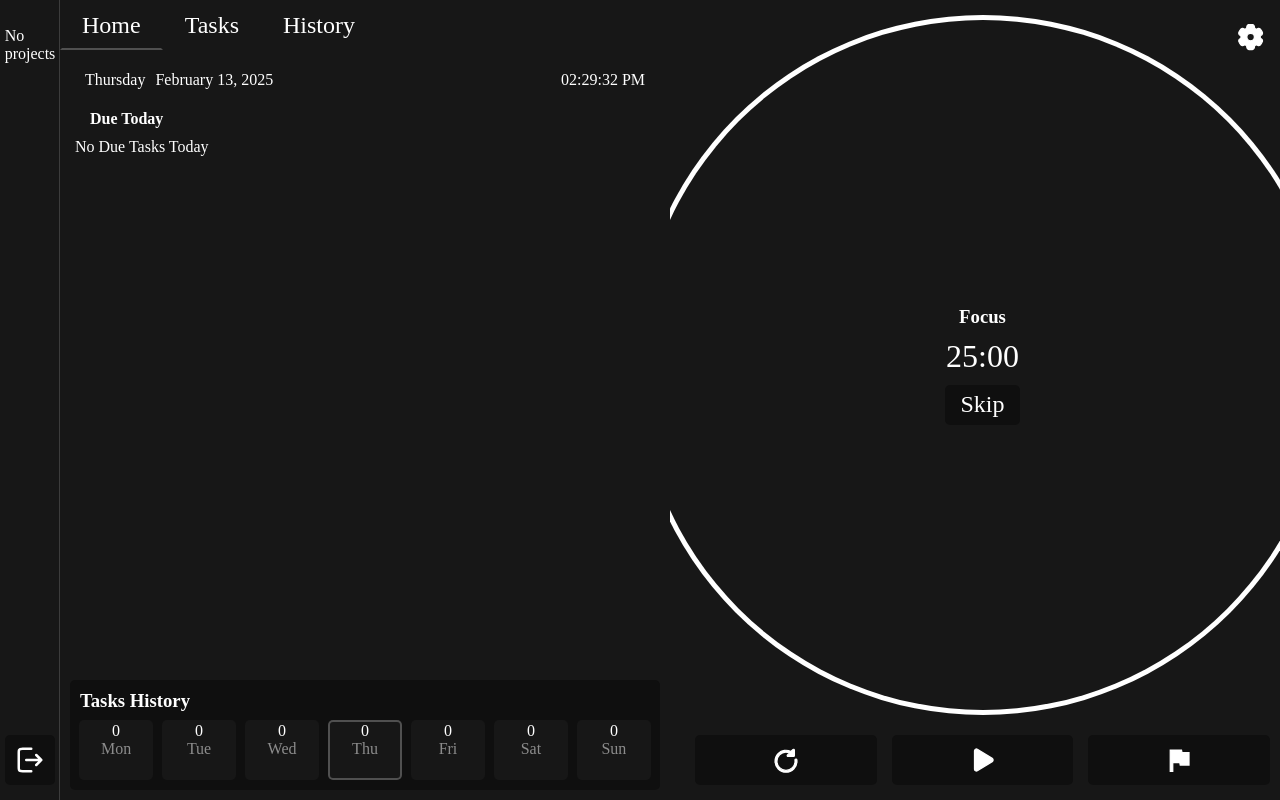
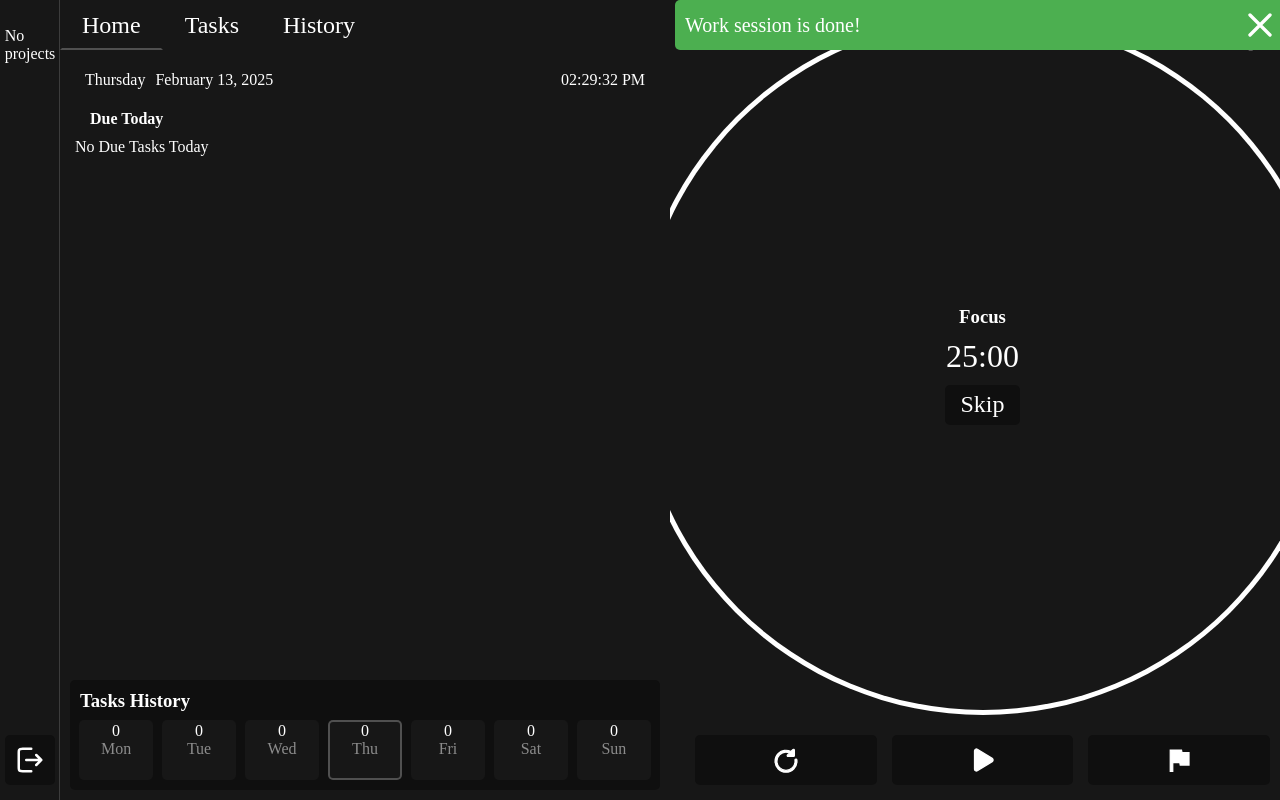
Before and after one commit to Stefan0712/get-it-done, a React (Create React App) app: page / in a window 1280 px wide. Built offline with nearby package versions, Linux system fonts and the light colour scheme; a web font is replaced by a local one.

Commit message:
Created a message modal with stylings and a slide in animation

```diff
--- /dev/null
+++ b/src/components/Pomodoro/MessageModal.js
@@ -0,0 +1,53 @@
+import { IconLibrary } from '../../IconLibrary';
+import { useEffect } from 'react';
+
+
+const MessageModal = ({data, closeModal}) => {
+    const messageModal = {
+        width: '100%',
+        height: '50px',
+        gap: '10px',
+        display: 'flex',
+        position: 'absolute',
+        top: '0',
+        left: '5px',
+        zIndex: '20',
+        backgroundColor: data.type === 'success' ? '#4CAF50' : '#E53935',
+        borderRadius: '5px'
+    };
+
+    const modalContent = {
+        width: 'calc(100% - 60px)',
+        height: '50px',
+        display: 'flex',
+        alignItems: 'center',
+        paddingLeft: '10px',
+        fontSize: '20px'
+    };
+    const modalButton = {
+        backgroundColor: 'transparent',
+        border: 'none',
+        marginLeft: 'auto',
+        height: '50px',
+        width: '50px',
+        display: 'flex',
+        alignItems: 'center',
+        justifyContent: 'center'
+    };
+    const modalIcon = {
+        height: '40px',
+        width: '40px'
+    };
+
+
+    return (
+        <div style={messageModal} className='slideInFromTop'>
+            <div style={modalContent}>
+                <p>{data.msg}</p>
+            </div>
+            <button style={modalButton} onClick={closeModal}><img style={modalIcon} src={IconLibrary.Close} alt='close message modal' /></button>
+        </div>
+     );
+}
+
+export default MessageModal;
--- a/src/components/Pomodoro/Pomodoro.js
+++ b/src/components/Pomodoro/Pomodoro.js
@@ -4,6 +4,7 @@ import { useState, useEffect } from 'react';
 import PomodoroSettings from './PomodoroSettings';
 import { useSelector, useDispatch } from 'react-redux';
 import { addToHistory } from '../../store/appSettingsSlice';
+import MessageModal from './MessageModal';
 
 const Pomodoro = () => {
     const [showSettings, setShowSettings] = useState(false);
@@ -19,6 +20,8 @@ const Pomodoro = () => {
     const [focusSessions, setFocusSessions] = useState(0);
     const [breaks, setBreaks] = useState(0);
     const [longBreaks, setLongBreaks] = useState(0);
+
+    const [message, setMessage] = useState({type: 'success', msg: 'Work session is done!'});
 
     // Total cycles before long break
     const totalCycles = settings.longBreakFrequency;
@@ -110,6 +113,7 @@ const Pomodoro = () => {
 
     return (
         <div className={styles.pomodoro}>
+            {message ? <MessageModal data={message} closeModal={()=>setMessage(null)} /> : null}
             {showSettings && <PomodoroSettings closeSettings={() => setShowSettings(false)} />}
             <button className={styles['settings-button']} onClick={() => setShowSettings(true)}>
                 <img src={IconLibrary.Settings} alt="Settings" />
--- a/src/index.css
+++ b/src/index.css
@@ -1,3 +1,19 @@
 *{
     box-sizing: border-box;
 }
+
+
+
+
+.slideInFromTop{
+    animation-name: slideInFromTopAnimation;
+    animation-duration: 0.1s;
+}
+@keyframes slideInFromTopAnimation {
+    from{
+        top: -120%;
+    }
+    to{
+        top: 0
+    }
+}
```
